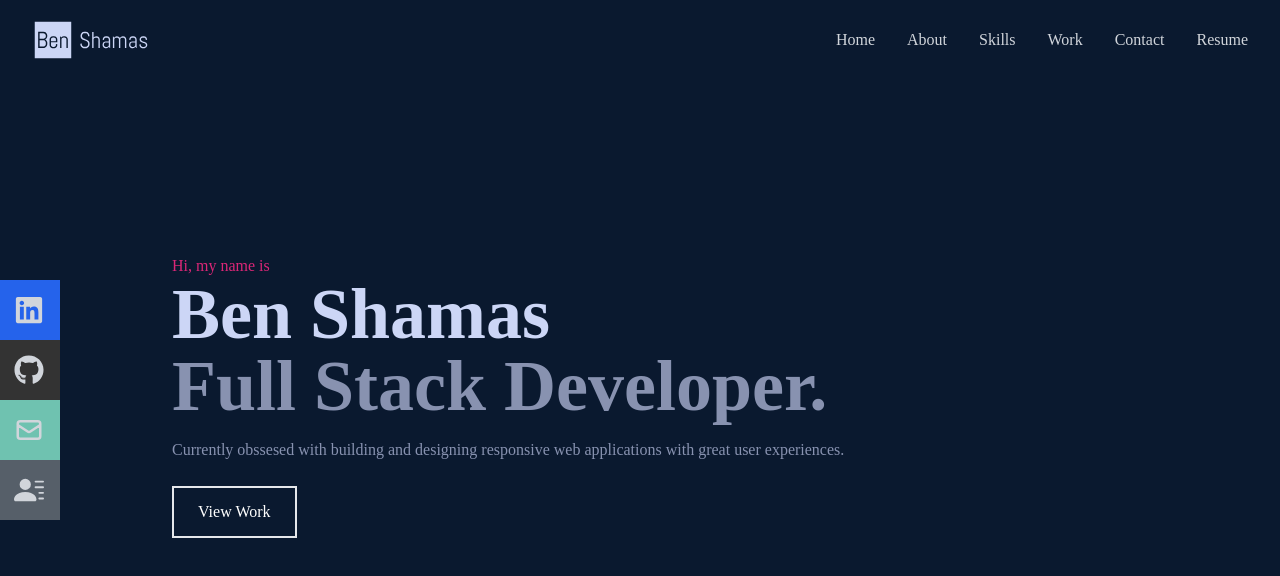
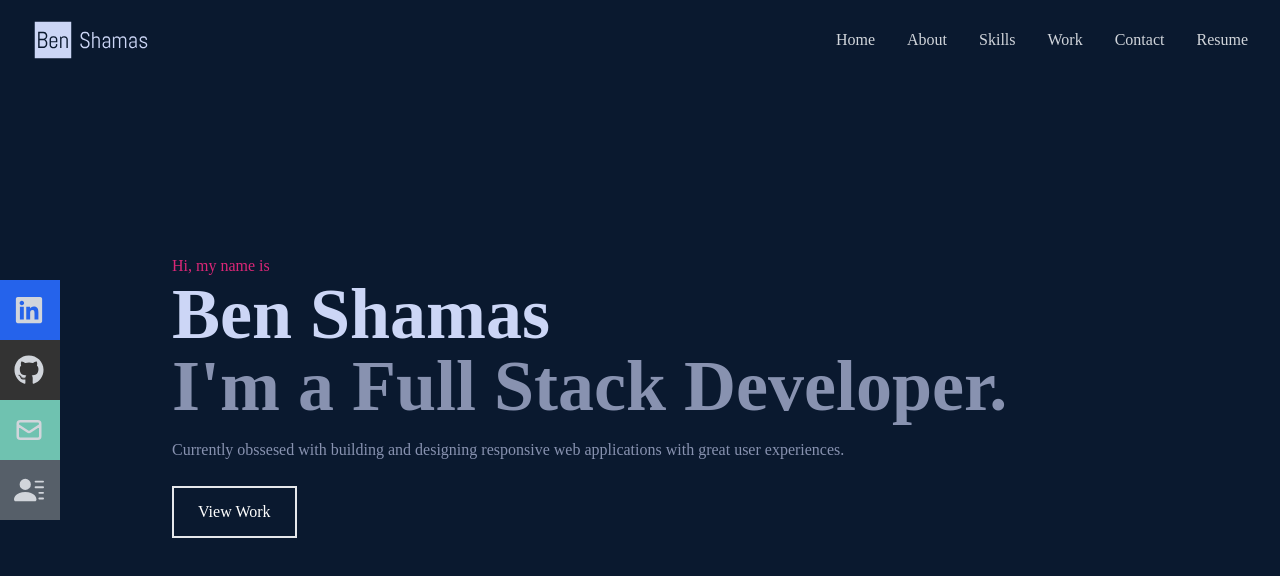
Before and after one commit to bsham94/portfolio, a React (Create React App) app: page / in a window 1280 px wide. Shown: the top 576 px of the page. Built offline with nearby package versions, Linux system fonts and the light colour scheme.

Commit message:
updated home

```diff
--- a/src/components/home.jsx
+++ b/src/components/home.jsx
@@ -12,7 +12,7 @@ const Home = () => {
           Ben Shamas
         </h1>
         <h2 className='text-4xl sm:text-7xl font-bold text-[#8892b0]'>
-          Full Stack Developer.
+          I'm a Full Stack Developer.
         </h2>
         <p className='text-[#8892b0] py-4 max-w-[700px]'>
           Currently obssesed with building and designing responsive web applications with great user experiences.
```
Also changed, not shown: public/robots.txt.
